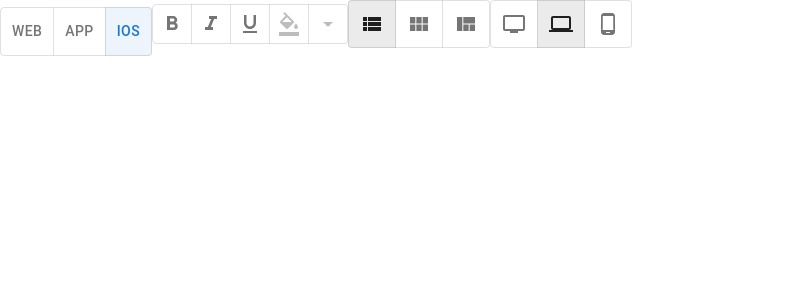
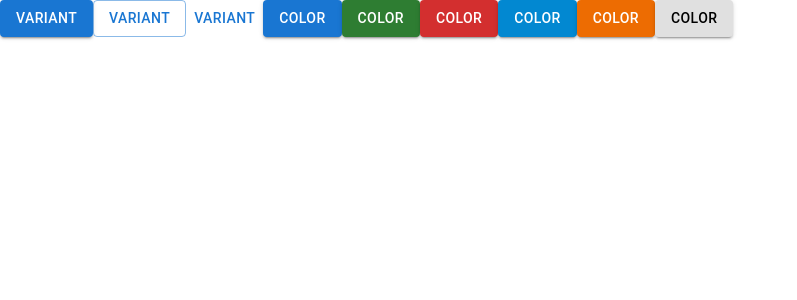
Before and after one commit to Emam-Bokhari/MUI, a React (Vite) app: page / in a window 1280 px wide. Shown: the top 300 px of the page, without its empty margins (0-797 px from the left). Built offline with nearby package versions, Linux system fonts and the light colour scheme.

Commit message:
practice Button tag * variant * color

```diff
--- a/src/App.jsx
+++ b/src/App.jsx
@@ -1,10 +1,10 @@
 import { Fragment } from "react";
-import ToogleButtonComponent from "./components/ToogleButtonComponent";
+import ButtonComponent from "./components/Practice/Day-02/ButtonComponent";
 
 export default function App() {
   return (
     <Fragment>
-      <ToogleButtonComponent />
+      <ButtonComponent />
     </Fragment>
   );
 }
--- a/src/components/ButtonComponent.jsx
+++ b/src/components/ButtonComponent.jsx
@@ -90,7 +90,7 @@ export default function ButtonComponent() {
         Delete
       </Button>
 
-      <Button variant="outlined" size="small" color="success" endIcon={<SendIcon />}>
+      <Button sx={{borderColor:"red",borderRadius:"100px"}} variant="outlined" size="small" color="success" endIcon={<SendIcon />}>
         Send
       </Button>
     </Fragment>
--- /dev/null
+++ b/src/components/Practice/Day-02/ButtonComponent.jsx
@@ -0,0 +1,32 @@
+import { Button } from "@mui/material";
+import { Fragment } from "react";
+
+export default function ButtonComponent() {
+  return (
+    <Fragment>
+      {/* variant */}
+      <Button variant="contained">Variant</Button>
+      <Button variant="outlined">Variant</Button>
+      <Button variant="text">Variant</Button>
+      {/* color */}
+      <Button color="primary"  variant="contained">
+        Color
+      </Button>
+      <Button color="success" variant="contained" >
+        Color
+      </Button>
+      <Button color="error" variant="contained" >
+        Color
+      </Button>
+      <Button color="info" variant="contained" >
+        Color
+      </Button>
+      <Button color="warning" variant="contained" >
+        Color
+      </Button>
+      <Button color="inherit" variant="contained" >
+        Color
+      </Button>
+    </Fragment>
+  );
+}
```
